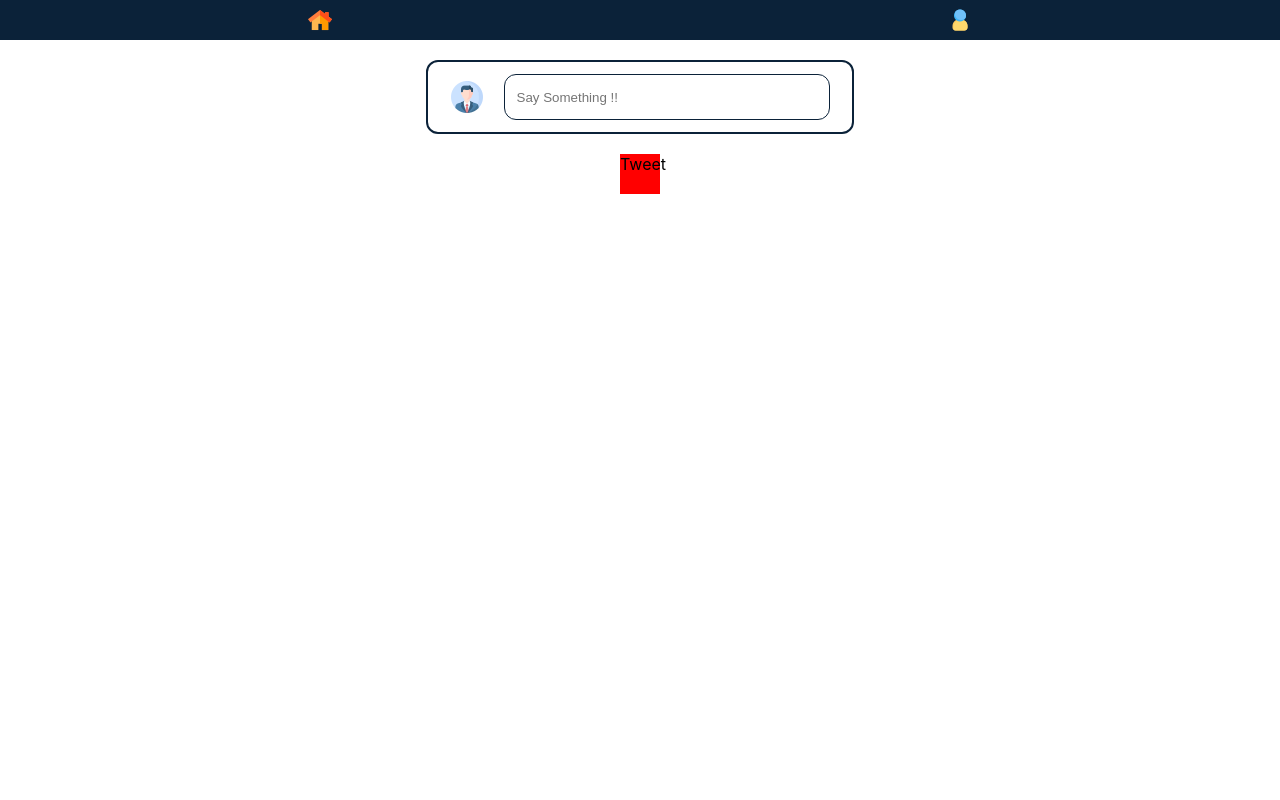
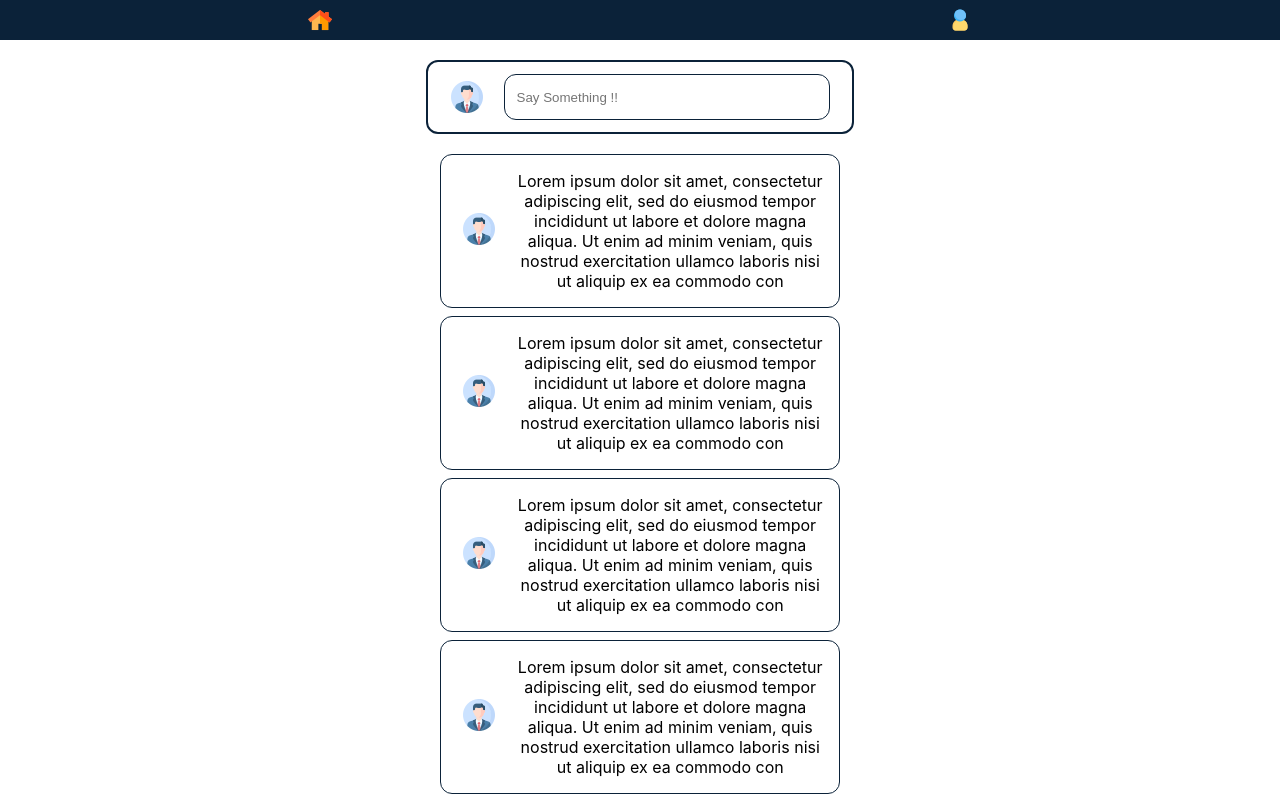
Before and after one commit to Mohammad-Atif/twitter-react-ui, a React (Create React App) app: page / in a window 1280 px wide. Shown: the top 800 px of the page. Built offline with nearby package versions, Linux system fonts and the light colour scheme.

Commit message:
added tweet list

```diff
--- /dev/null
+++ b/src/Components/Tweet/Tweet.js
@@ -0,0 +1,16 @@
+import profilePic from '../../images/profile.png';
+
+
+
+export const Tweet = ({profile,tweetText}) => {
+    return (
+        <div style={{display:'flex',alignItems: 'center', border: '1px solid #0B2239', borderRadius:'12px',marginBottom: '8px',paddingRight:'16px'}}>
+            <div style={{flex:'1'}}>
+                <img src={profile} />
+            </div>
+            <div style={{flex:'4'}}>
+                <p>{tweetText}</p>
+            </div>
+        </div>
+    );
+}
--- a/src/Components/Tweet/TweetList.js
+++ b/src/Components/Tweet/TweetList.js
@@ -1,8 +1,10 @@
-
+import { Tweet } from "./Tweet";
+import profilePic from '../../images/profile.png';
 export const TweetList = () => {
+    const list = [{profile: profilePic,tweetText:'Lorem ipsum dolor sit amet, consectetur adipiscing elit, sed do eiusmod tempor incididunt ut labore et dolore magna aliqua. Ut enim ad minim veniam, quis nostrud exercitation ullamco laboris nisi ut aliquip ex ea commodo con'},{profile:profilePic,tweetText:'Lorem ipsum dolor sit amet, consectetur adipiscing elit, sed do eiusmod tempor incididunt ut labore et dolore magna aliqua. Ut enim ad minim veniam, quis nostrud exercitation ullamco laboris nisi ut aliquip ex ea commodo con'},{profile: profilePic,tweetText:'Lorem ipsum dolor sit amet, consectetur adipiscing elit, sed do eiusmod tempor incididunt ut labore et dolore magna aliqua. Ut enim ad minim veniam, quis nostrud exercitation ullamco laboris nisi ut aliquip ex ea commodo con'},{profile: profilePic,tweetText:'Lorem ipsum dolor sit amet, consectetur adipiscing elit, sed do eiusmod tempor incididunt ut labore et dolore magna aliqua. Ut enim ad minim veniam, quis nostrud exercitation ullamco laboris nisi ut aliquip ex ea commodo con'},{profile: profilePic,tweetText:'Lorem ipsum dolor sit amet, consectetur adipiscing elit, sed do eiusmod tempor incididunt ut labore et dolore magna aliqua. Ut enim ad minim veniam, quis nostrud exercitation ullamco laboris nisi ut aliquip ex ea commodo con'}];
     return (
-        <div style={{width:'40px',height:'40px',backgroundColor:'#FF0000',}}>
-            Tweet
+        <div style={{width:'400px',height:'40px'}}>
+            {list.map((p) => <Tweet profile={p.profile} tweetText={p.tweetText} />)}
         </div>
     );
 }
```
